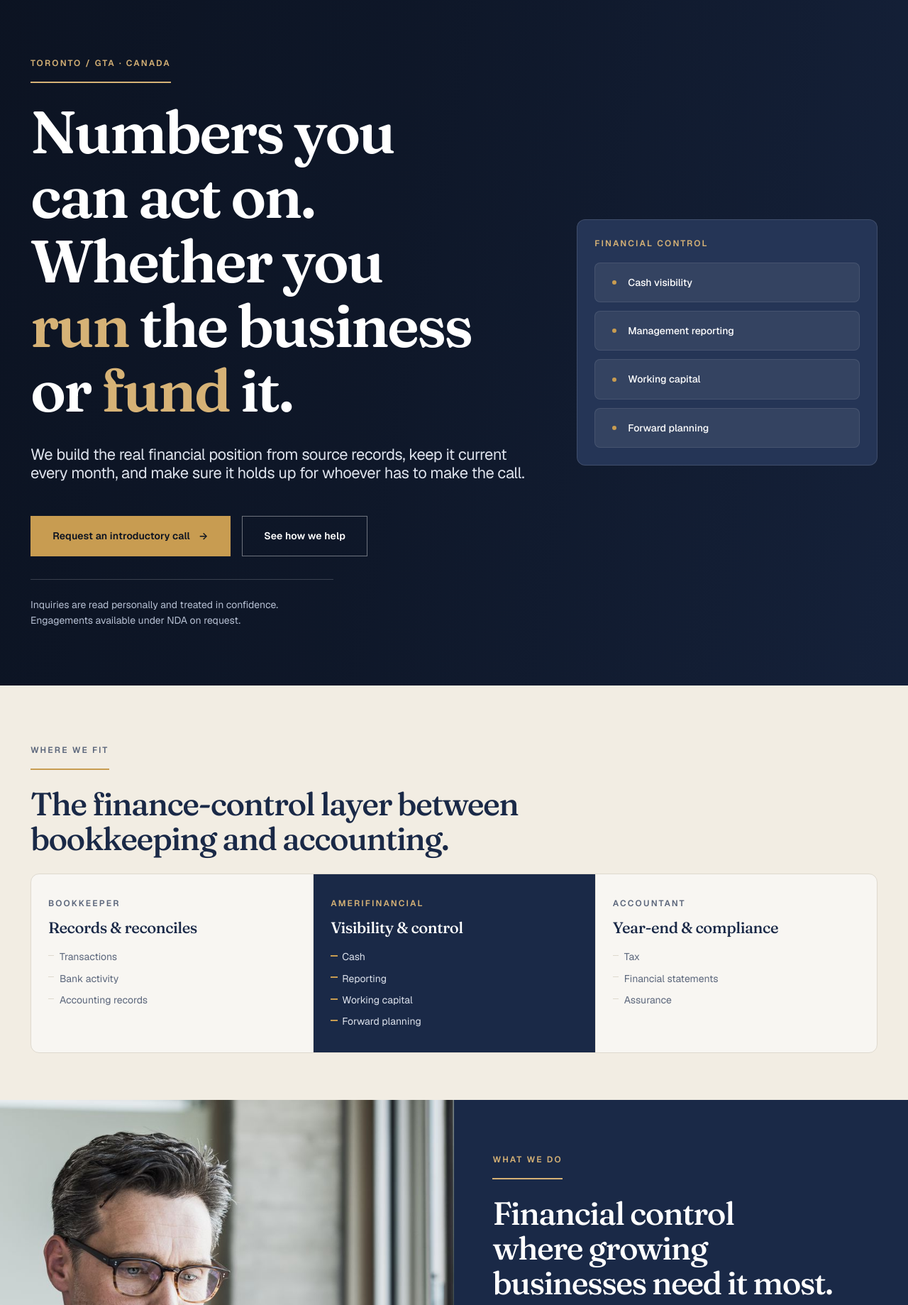
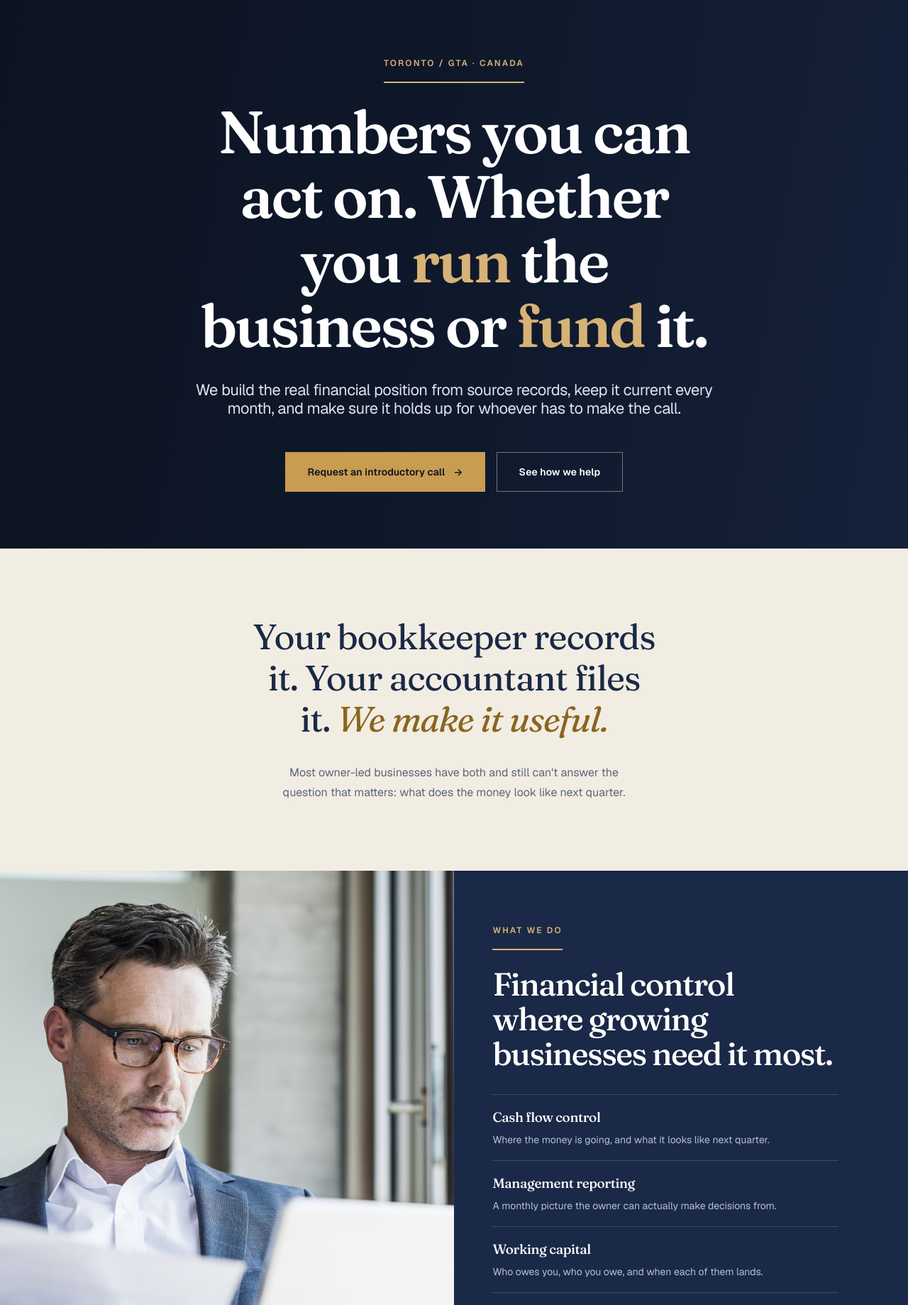
Before and after one commit to AFgroup360/website, a PHP site: page / in a window 1280 px wide. Shown: the part 81-1920 px from the top of the page at 71% size. Run offline with PHP 8.4, Linux system fonts and the light colour scheme.

Commit message:
Stop saying the same four things four times on the home page
Cash, reporting, working capital and readiness each appeared up to three
times in the body of the home page, plus once more in the footer. The
page was adding text while the brief was to cut it.

- The hero side panel listed all four. Removed. The hero is now centred,
  headline and one line, nothing else
- The three-column positioning block listed all four again, and three
  columns of bullets read as a table anyway. It is now one centred line:
  your bookkeeper records it, your accountant files it, we make it useful
- The showcase band keeps them, once, which is the only place they belong

Each area now appears exactly once in the body.

Adds centred variants for the hero and statement blocks, since everything
was running left to right, and a hero art layer ready for a background
photograph to be dropped in.

Home is 4,099px and 367 words, from 5,709 and 446 at the start of this
pass.

Co-Authored-By: Claude Opus 5 <noreply@anthropic.com>
Claude-Session: https://claude.ai/code/session_014HeX2eCQpZKdnhGt1WQaZM

```diff
--- a/css/main.css
+++ b/css/main.css
@@ -1524,3 +1524,36 @@ button.nav__link--parent {
   color: var(--text-muted);
   line-height: var(--leading-normal);
 }
+
+
+/* Centred variants. Not everything should run left to right. */
+.hero--center { text-align: center; }
+.hero--center .hero__inner { max-width: 900px; margin-inline: auto; }
+.hero--center .eyebrow { margin-inline: auto; }
+.hero--center h1 { max-width: 18ch; margin-inline: auto; }
+.hero--center .lede { margin-inline: auto; }
+.hero--center .hero__actions { justify-content: center; }
+
+.statement--center { text-align: center; }
+.statement--center p { max-width: 24ch; margin-inline: auto; }
+.statement--center footer { margin-inline: auto; }
+
+/* Hero art sits behind the copy. Swap the file and it is done. */
+.hero--art { position: relative; }
+.hero--art .hero__art {
+  position: absolute;
+  inset: 0;
+  width: 100%; height: 100%;
+  object-fit: cover;
+  opacity: 0.28;
+  filter: saturate(0.6);
+}
+.hero--art .hero__inner { position: relative; z-index: 1; }
+.hero--art::after {
+  content: "";
+  position: absolute;
+  inset: 0;
+  background: linear-gradient(180deg,
+    rgb(26 41 71 / 0.55) 0%, rgb(26 41 71 / 0.82) 100%);
+}
+.hero--art .hero__inner { z-index: 2; }
--- a/index.html
+++ b/index.html
@@ -56,72 +56,27 @@
   </div>
 </header>
 <main id="main">
-<section class="hero">
+<section class="hero hero--center">
   <div class="container hero__inner">
-    <div class="hero__grid">
-      <div>
     <p class="eyebrow">Toronto / GTA &middot; Canada</p>
     <h1>Numbers you can act on. Whether you <em>run</em> the business or <em>fund</em> it.</h1>
     <p class="lede">We build the real financial position from source records, keep it
-          current every month, and make sure it holds up for whoever has to make the
-          call.</p>
+      current every month, and make sure it holds up for whoever has to make the call.</p>
     <div class="hero__actions">
       <a class="btn btn--accent" href="contact.html">Request an introductory call
         <span class="btn__arrow" aria-hidden="true">&rarr;</span></a>
       <a class="btn btn--on-dark" href="services.html">See how we help</a>
     </div>
-        <p class="hero__note">Inquiries are read personally and treated in confidence.
-          Engagements available under NDA on request.</p>
-      </div>
-
-      <div class="hero__panel">
-        <p>Financial control</p>
-        <ul role="list">
-          <li><span aria-hidden="true"></span>Cash visibility</li>
-          <li><span aria-hidden="true"></span>Management reporting</li>
-          <li><span aria-hidden="true"></span>Working capital</li>
-          <li><span aria-hidden="true"></span>Forward planning</li>
-        </ul>
-      </div>
-    </div>
   </div>
 </section>
 
-<section class="section">
+<section class="statement statement--center">
   <div class="container">
-    <div class="section-head reveal" style="margin-bottom:var(--space-5)">
-      <p class="eyebrow">Where we fit</p>
-      <h2>The finance-control layer between bookkeeping and accounting.</h2>
-    </div>
-    <div class="triptych reveal">
-      <div class="trip">
-        <span class="trip__role">Bookkeeper</span>
-        <h3>Records &amp; reconciles</h3>
-        <ul role="list">
-          <li>Transactions</li>
-          <li>Bank activity</li>
-          <li>Accounting records</li>
-        </ul>
-      </div>
-      <div class="trip trip--us">
-        <span class="trip__role">AmeriFinancial</span>
-        <h3>Visibility &amp; control</h3>
-        <ul role="list">
-          <li>Cash</li>
-          <li>Reporting</li>
-          <li>Working capital</li>
-          <li>Forward planning</li>
-        </ul>
-      </div>
-      <div class="trip">
-        <span class="trip__role">Accountant</span>
-        <h3>Year-end &amp; compliance</h3>
-        <ul role="list">
-          <li>Tax</li>
-          <li>Financial statements</li>
-          <li>Assurance</li>
-        </ul>
-      </div>
+    <div class="reveal">
+      <p>Your bookkeeper records it. Your accountant files it.
+        <em>We make it useful.</em></p>
+      <footer>Most owner-led businesses have both and still can't answer the question
+        that matters: what does the money look like next quarter.</footer>
     </div>
   </div>
 </section>
```
Also changed, not shown: tools/pages/index.html (+8 -53 lines). Lines whose indentation alone changed are shown as unchanged.
